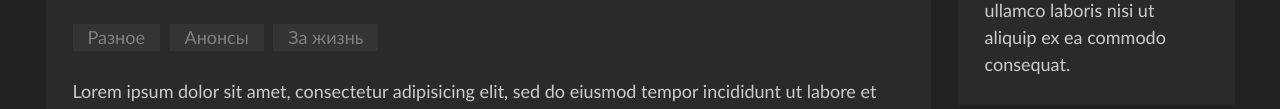
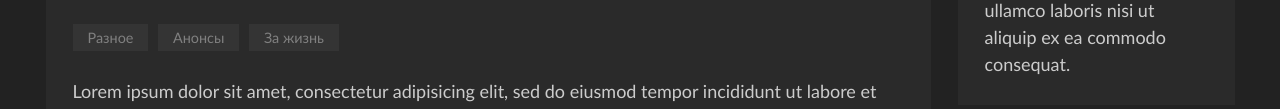
Before and after one commit to Vitegor/Boogie_Layout, a plain HTML site: page news.html in a window 1280 px wide. Shown: the part 435-544 px from the top of the page. Drawn offline with nearby package versions, Linux system fonts and the light colour scheme; files that its build step writes are made by us from their sources.

Commit message:
#23 Изменен размер шрифта тегов новости

```diff
--- a/sass/pages/_news.scss
+++ b/sass/pages/_news.scss
@@ -17,7 +17,9 @@
 		margin-bottom: 10px;
 		padding-right: 15px;
 		padding-left: 15px;
+		vertical-align: middle;
 		color: $grey;
+		font-size: $font-size-small;
 		border-bottom: none;
 		background-color: #343434;
 
```
